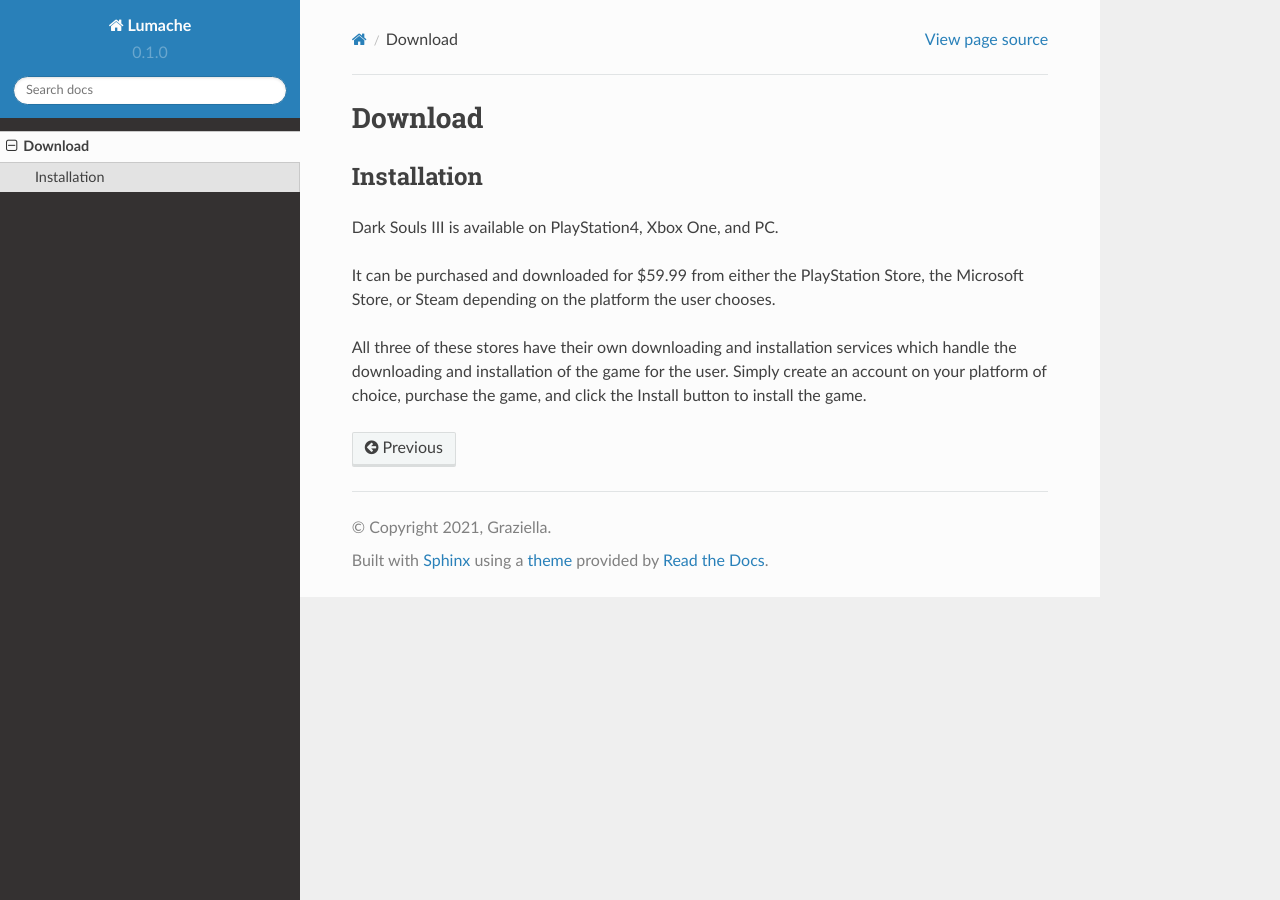
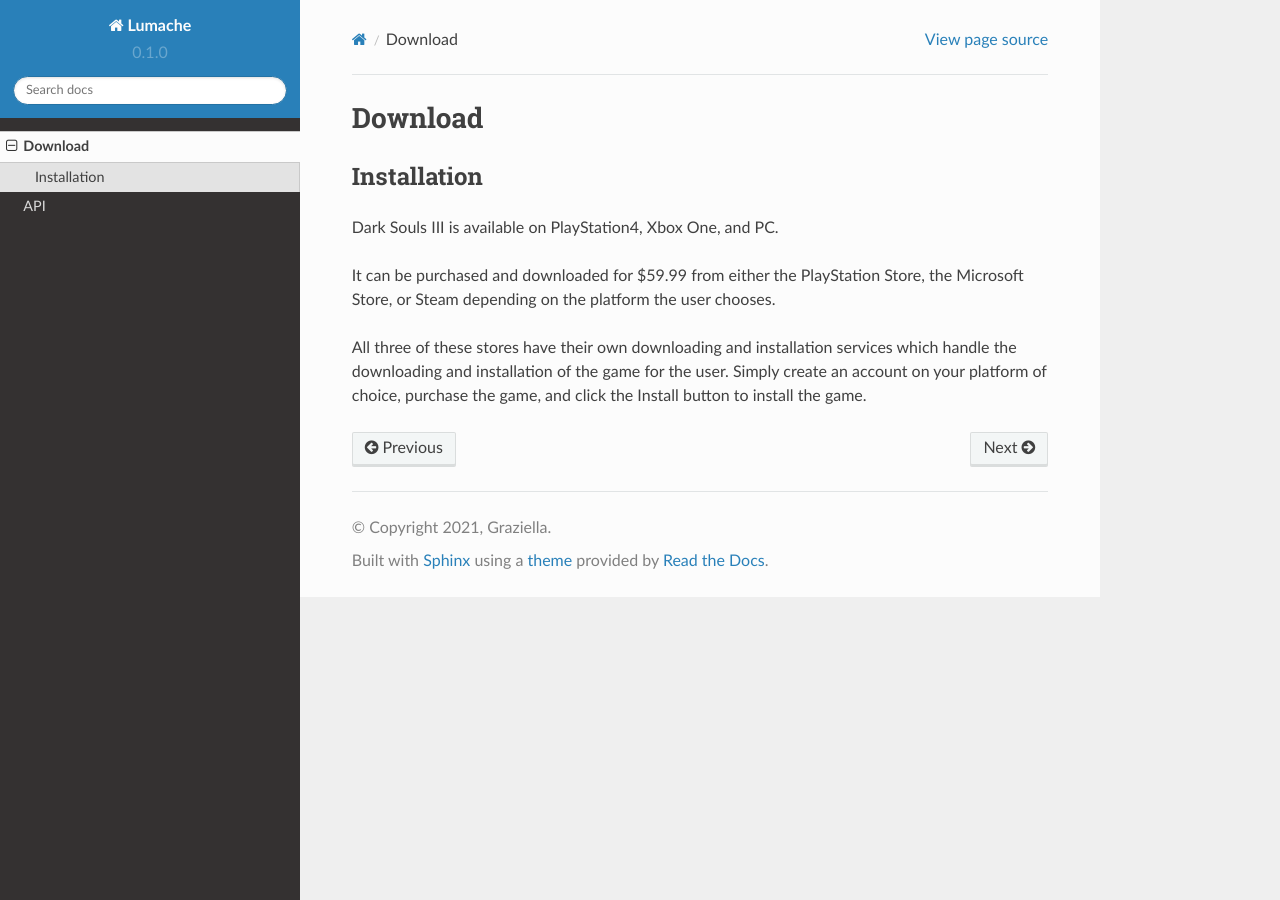
Before and after one commit to pulsfortjf/Dark-Souls-III-Docs, a Sphinx documentation site: the page built from docs/source/usage.rst, in a window 1280 px wide. Built offline with Sphinx 7.4.7 and the Read the Docs theme 2.0.0, drawn with Linux system fonts in a browser that asks for light colours; pages that are not in the unit, such as notebooks, are missing from menus.

Commit message:
Update index.rst

```diff
--- a/docs/source/index.rst
+++ b/docs/source/index.rst
@@ -16,7 +16,7 @@ Contents
 .. toctree::
 
    usage
-   starting the game
+   api
 
 Download
 ***********************
```
